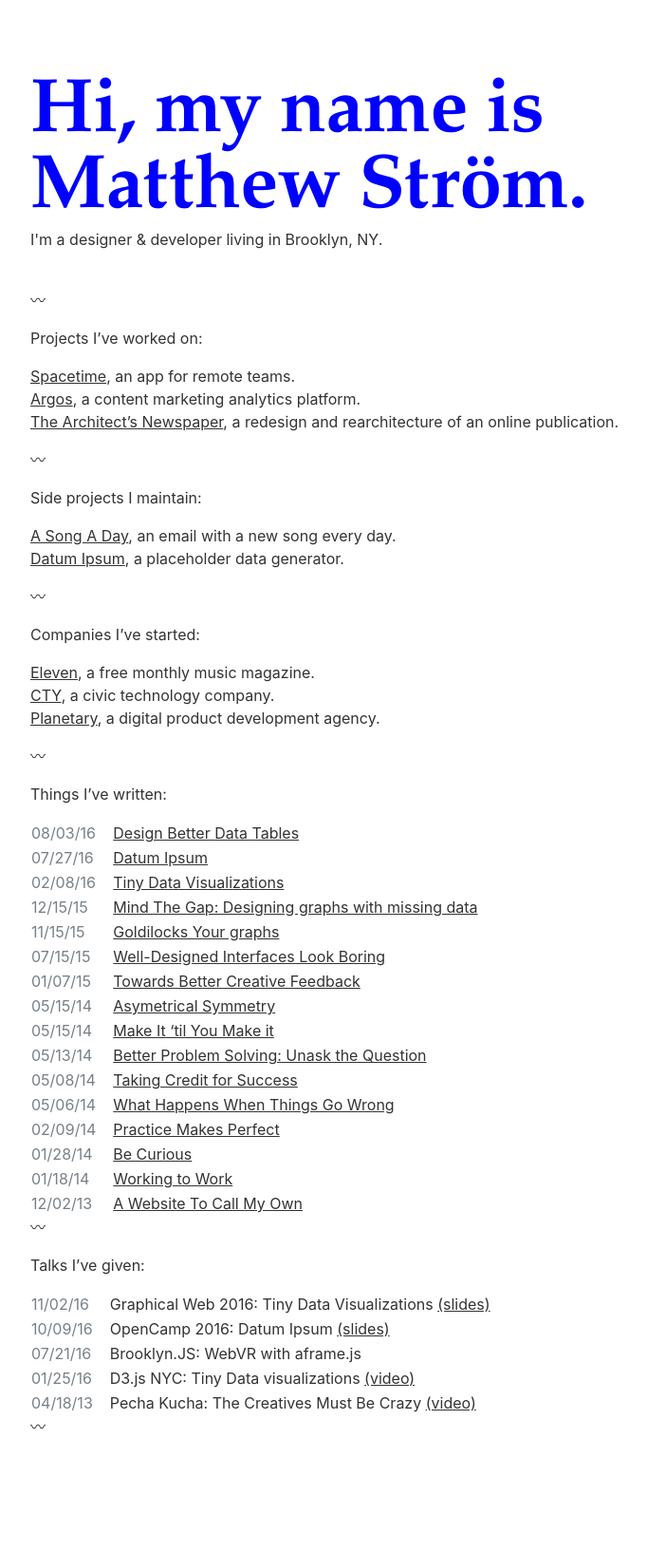
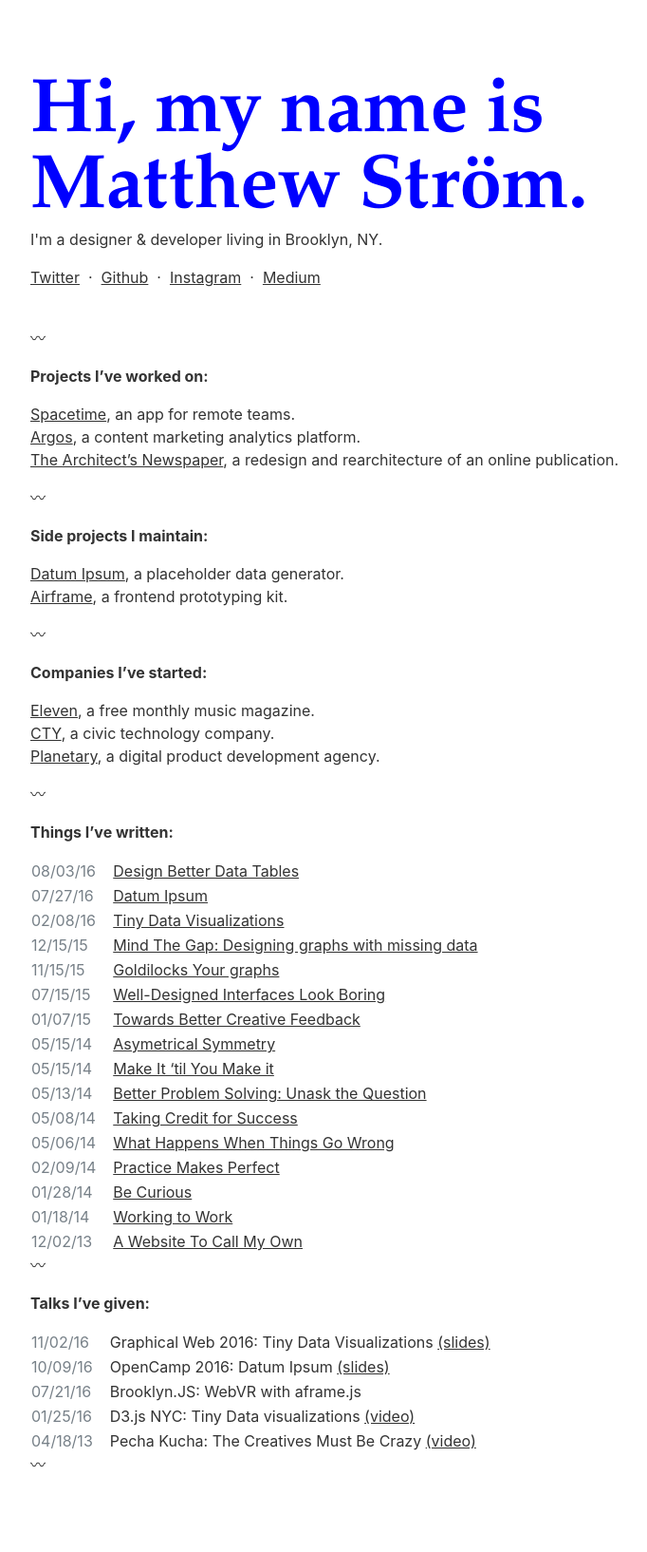
Before and after one commit to ilikescience/ilikescience.github.io, a Jekyll site: the page built from index.md, in a window 1280 px wide. Shown: the whole page at 95% size, without its empty margins (48-730 px from the left). Built offline with Jekyll 4.4.1, drawn with Linux system fonts in a browser that asks for light colours; our own code applies the rules of GitHub Pages for plain Markdown files; before the commit the page ends 1594 px from its top, so only the background shows below that.

Commit message:
add social stuff

```diff
--- a/_sass/_color.scss
+++ b/_sass/_color.scss
@@ -14,7 +14,7 @@
 $c--purple: hsl(276, 75%, 50%);
 
 /* variants: gray */
-$c--gray-lighter: color($c--gray l(90%));
+$c--gray-lighter: lighten($c--gray, 45%);
 $c--gray-light: color($c--gray l(70%));
 $c--gray-dark: color($c--gray l(35%));
 $c--gray-darker: color($c--gray l(20%));
--- a/_sass/_layout.scss
+++ b/_sass/_layout.scss
@@ -113,6 +113,11 @@
 .l--mar-left-m { margin-left: $l--space-m; }
 .l--mar-left-s { margin-left: $l--space-s; }
 
+img {
+    max-width: 100%;
+    height: auto;
+}
+
 @media (max-width: 1024px) {
     .l--container {
         max-width: 100%;
--- a/index.md
+++ b/index.md
@@ -9,11 +9,21 @@
     <h2>
 I'm a designer &amp; developer living in Brooklyn, NY.
     </h2>
+
+<div class="l--mar-top-s">
+    <a href="https://twitter.com/ilikescience" target="_blank">Twitter</a>
+    <span>&nbsp;·&nbsp;</span>
+    <a href="https://github.com/ilikescience" target="_blank">Github</a>
+    <span>&nbsp;·&nbsp;</span>
+    <a href="https://instagram.com/ilikescience" target="_blank">Instagram</a>
+    <span>&nbsp;·&nbsp;</span>
+    <a href="https://medium.com/@ilikescience" target="_blank">Medium</a>
+</div>
 </header>
 
 〰
 
-Projects I've worked on:
+**Projects I've worked on:**
 
 [Spacetime](/projects/spacetime), an app for remote teams.<br/>
 [Argos](/projects/argos), a content marketing analytics platform.<br/>
@@ -21,14 +31,14 @@
 
 〰
 
-Side projects I maintain:
+**Side projects I maintain:**
 
-[A Song A Day](http://asongaday.co), an email with a new song every day.<br/>
 [Datum Ipsum](http://datumipsum.com), a placeholder data generator.<br/>
+[Airframe](https://planetary.github.io/airframe), a frontend prototyping kit.<br/>
 
 〰
 
-Companies I've started:
+**Companies I've started:**
 
 [Eleven](/companies/eleven), a free monthly music magazine.<br/>
 [CTY](/companies/cty), a civic technology company.<br/>
@@ -36,7 +46,7 @@
 
 〰
 
-Things I've written:
+**Things I've written:**
 
 |-|-|
 |<span class="c--gray l--mar-right-s">08/03/16</span> | [Design Better Data Tables](/writing/tables) |
@@ -59,7 +69,7 @@
 
 〰
 
-Talks I've given:
+**Talks I've given:**
 
 |-|-|
 |<span class="c--gray l--mar-right-s">11/02/16</span> | Graphical Web 2016: Tiny Data Visualizations [(slides)](slides.com/matthewstrom/tinycharts) |
```
